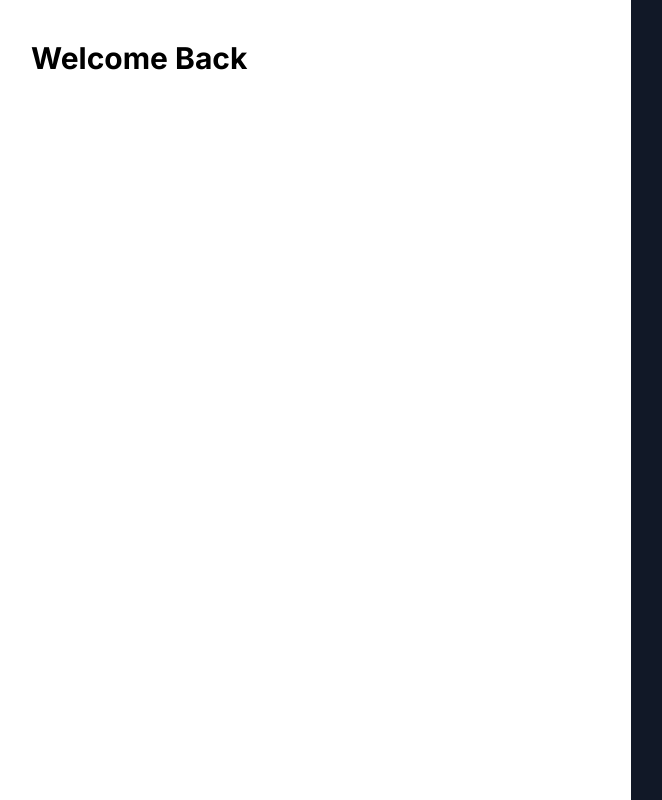
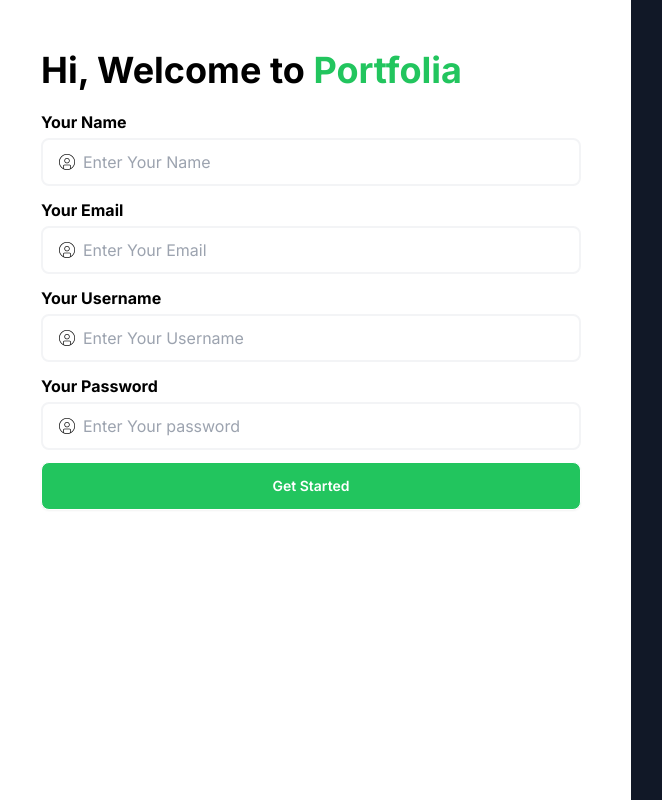
Before and after one commit to Okeke-Divine/portfolia, a Next.js app: page /signup in a window 1280 px wide. Shown: the whole page, without its empty margins (9-671 px from the left). Built offline with nearby package versions, Linux system fonts and the light colour scheme.

Commit message:
Updated the registration ui

```diff
--- a/src/app/globals.css
+++ b/src/app/globals.css
@@ -4,6 +4,19 @@
 
 @layer base{
     h1{
-        @apply text-3xl font-bold;
+        @apply text-4xl font-bold;
     }
 }
+
+@layer components{
+    .app-text-primary{
+        @apply text-green-500;
+    }
+    .app-bg-primary{
+        @apply bg-green-500;
+    }
+    .flaticon-offset{
+        @apply relative top-[2px];
+    }
+
+}
--- a/src/app/layout.jsx
+++ b/src/app/layout.jsx
@@ -14,6 +14,13 @@
 export default function RootLayout({ children }) {
   return (
     <html lang="en">
+      <head>
+        {/* flaticon */}
+        <link
+          rel="stylesheet"
+          href="https://cdn-uicons.flaticon.com/2.4.0/uicons-thin-straight/css/uicons-thin-straight.css"
+        />
+      </head>
       <body className={inter.className}>{children}</body>
     </html>
   );
--- a/src/app/signup/page.jsx
+++ b/src/app/signup/page.jsx
@@ -1,20 +1,109 @@
+import Link from "next/link";
+import config from "@/data/config.json";
+
 export const metadata = {
-    title: "Create an Account"
-}
+  title: "Create an Account",
+};
 
-export default function SignUp(){
+export default function SignUp() {
   return (
     <>
       <div>
         <div className="grid grid-cols-1 md:grid-cols-2">
           <div>
-                    <div className="px-10 py-10">
-                        <h1>Welcome Back</h1>
+            <div className="px-5 py-10 md:px-[50px] md:py-[50px]">
+              <h1>
+                Hi, Welcome to{" "}
+                <Link href="/" className="app-text-primary">
+                  {config.app_name}
+                </Link>
+              </h1>
+              <div className="mt-5">
+                <form>
+                  {/* name */}
+                  <div className="mb-3">
+                    <div>
+                      <label htmlFor="name" className="font-bold text-md">
+                        Your Name
+                      </label>
+                    </div>
+                    <div className="input border-2 border-gray-100 flex items-center gap-2 mt-1">
+                      <i className="fi fi-ts-circle-user font-bold text-md flaticon-offset"></i>
+                      <input
+                        type="text"
+                        name="name"
+                        className="grow"
+                        placeholder="Enter Your Name"
+                      />
+                    </div>
+                  </div>
+                  {/* email */}
+                  <div className="mb-3">
+                    <div>
+                      <label htmlFor="email" className="font-bold text-md">
+                        Your Email
+                      </label>
+                    </div>
+                    <div className="input border-2 border-gray-100 flex items-center gap-2 mt-1">
+                      <i className="fi fi-ts-circle-user font-bold text-md flaticon-offset"></i>
+                      <input
+                        type="email"
+                        name="email"
+                        className="grow"
+                        placeholder="Enter Your Email"
+                      />
+                    </div>
+                  </div>
+                  {/* username */}
+                  <div className="mb-3">
+                    <div>
+                      <label htmlFor="username" className="font-bold text-md">
+                        Your Username
+                      </label>
+                    </div>
+                    <div className="input border-2 border-gray-100 flex items-center gap-2 mt-1">
+                      <i className="fi fi-ts-circle-user font-bold text-md flaticon-offset"></i>
+                      <input
+                        type="text"
+                        name="username"
+                        className="grow"
+                        placeholder="Enter Your Username"
+                      />
+                    </div>
+                  </div>
+                  {/* password */}
+                  <div className="mb-3">
+                    <div>
+                      <label htmlFor="password" className="font-bold text-md">
+                        Your Password
+                      </label>
+                    </div>
+                    <div className="input border-2 border-gray-100 flex items-center gap-2 mt-1">
+                      <i className="fi fi-ts-circle-user font-bold text-md flaticon-offset"></i>
+                      <input
+                        type="password"
+                        name="password"
+                        className="grow"
+                        placeholder="Enter Your password"
+                      />
+                    </div>
+                  </div>
+                  {/* submit button */}
+                  <div>
+                    <button
+                      className="w-full app-bg-primary btn btn-md text-white"
+                      type="submit"
+                    >
+                      Get Started
+                    </button>
+                  </div>
+                </form>
+              </div>
             </div>
           </div>
           <div className="bg-gray-900 min-h-[100vh]"></div>
         </div>
       </div>
     </>
-    )
+  );
 }
```
Lines whose indentation alone changed are shown as unchanged.
